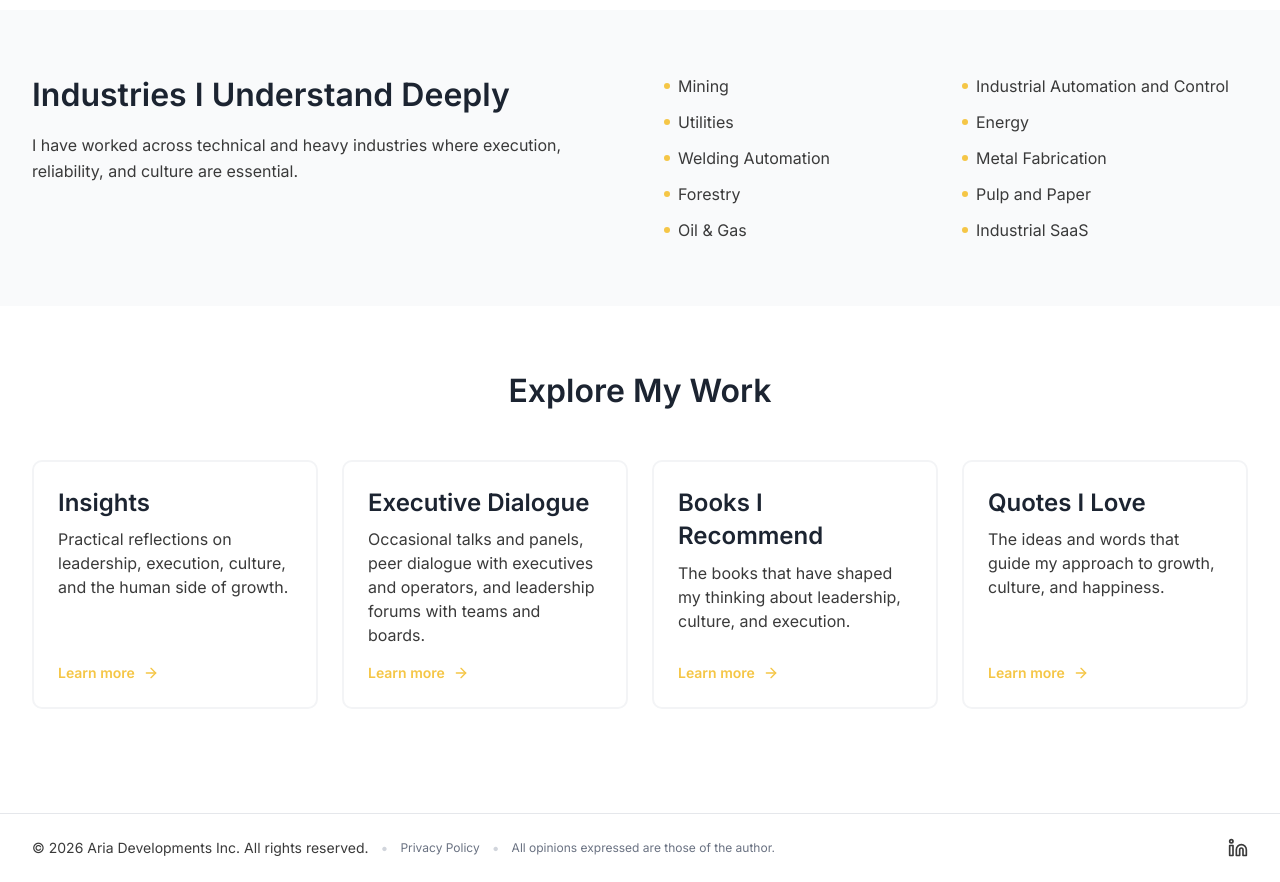
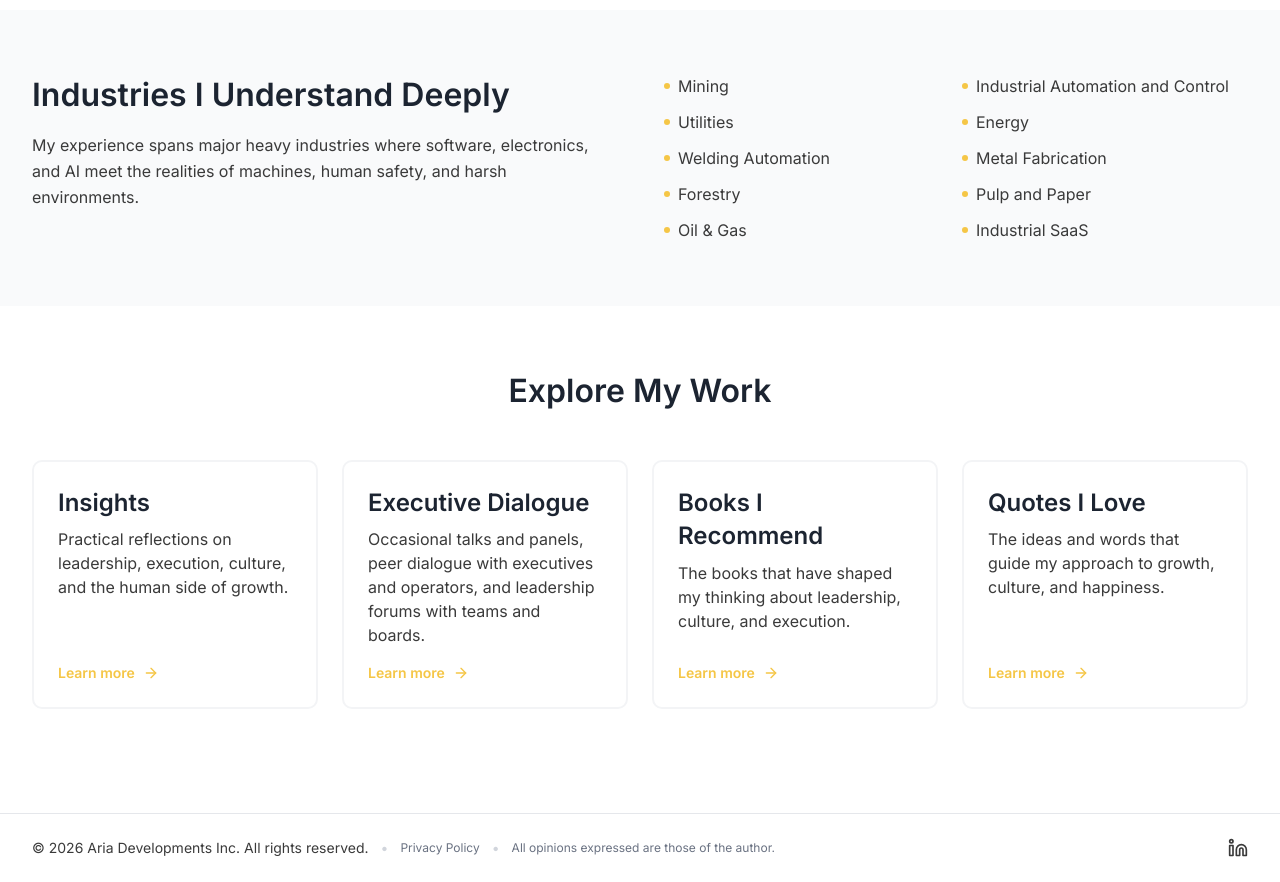
Before and after one commit to arashhappyteams/arashnejad-website, a React (Vite) app: page / in a window 1280 px wide. Shown: the part 2120-3002 px from the top of the page. Built offline with nearby package versions, Linux system fonts and the light colour scheme.

Commit message:
Revise description of industry experience

```diff
--- a/src/pages/Home.tsx
+++ b/src/pages/Home.tsx
@@ -320,7 +320,7 @@ export function Home() {
             >
               <h2 className="mb-4">Industries I Understand Deeply</h2>
               <p className="text-base leading-relaxed mb-3">
-                I have worked across technical and heavy industries where execution, reliability, and culture are essential.
+                My experience spans major heavy industries where software, electronics, and AI meet the realities of machines, human safety, and harsh environments.
               </p>
             </motion.div>
 
```
